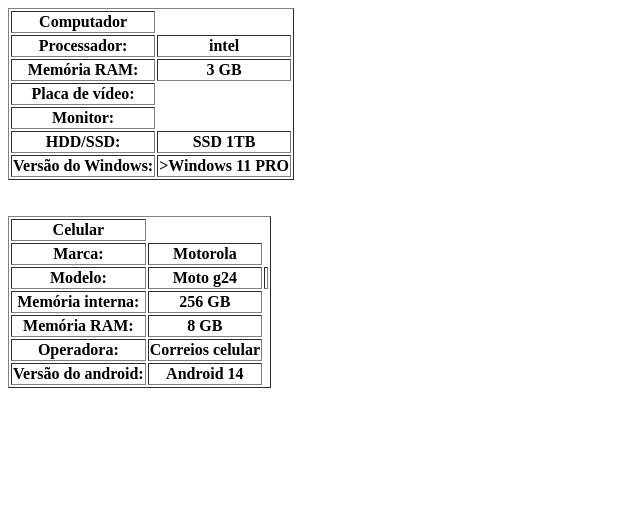
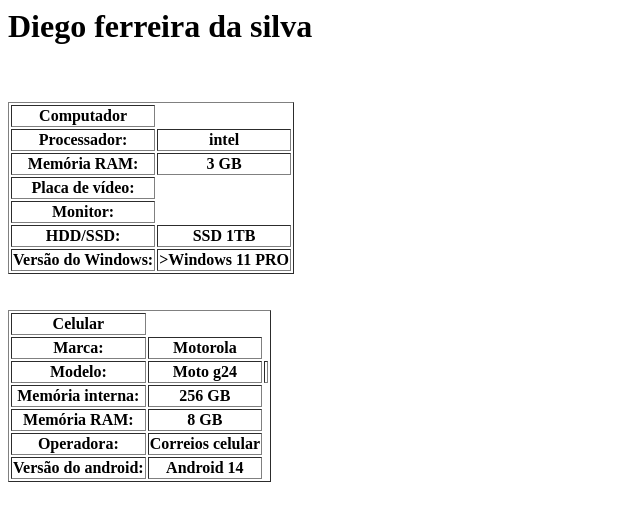
Before and after one commit to Diego19-coder/Diego19-coder.github.io, a plain HTML site: page index.html in a window 1280 px wide. Shown: the whole page, without its empty margins (0-640 px from the left). Drawn offline with Linux system fonts and the light colour scheme.

Commit message:
Update index.html

```diff
--- a/index.html
+++ b/index.html
@@ -5,6 +5,9 @@
         </title>
     </head>
     <body>
+        <h1>Diego ferreira da silva</h1>
+        <br />
+        <br />
         <table border="1">
             <tr>
        <th>Computador</th>
```
